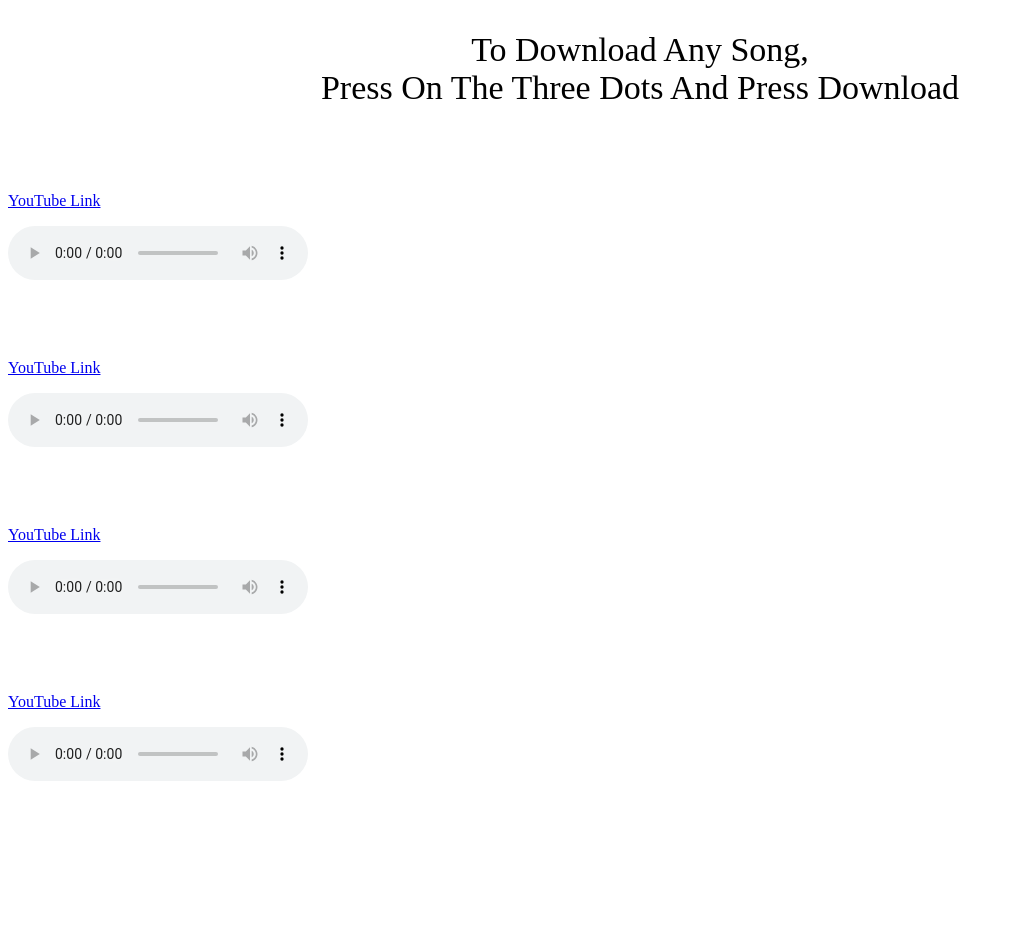
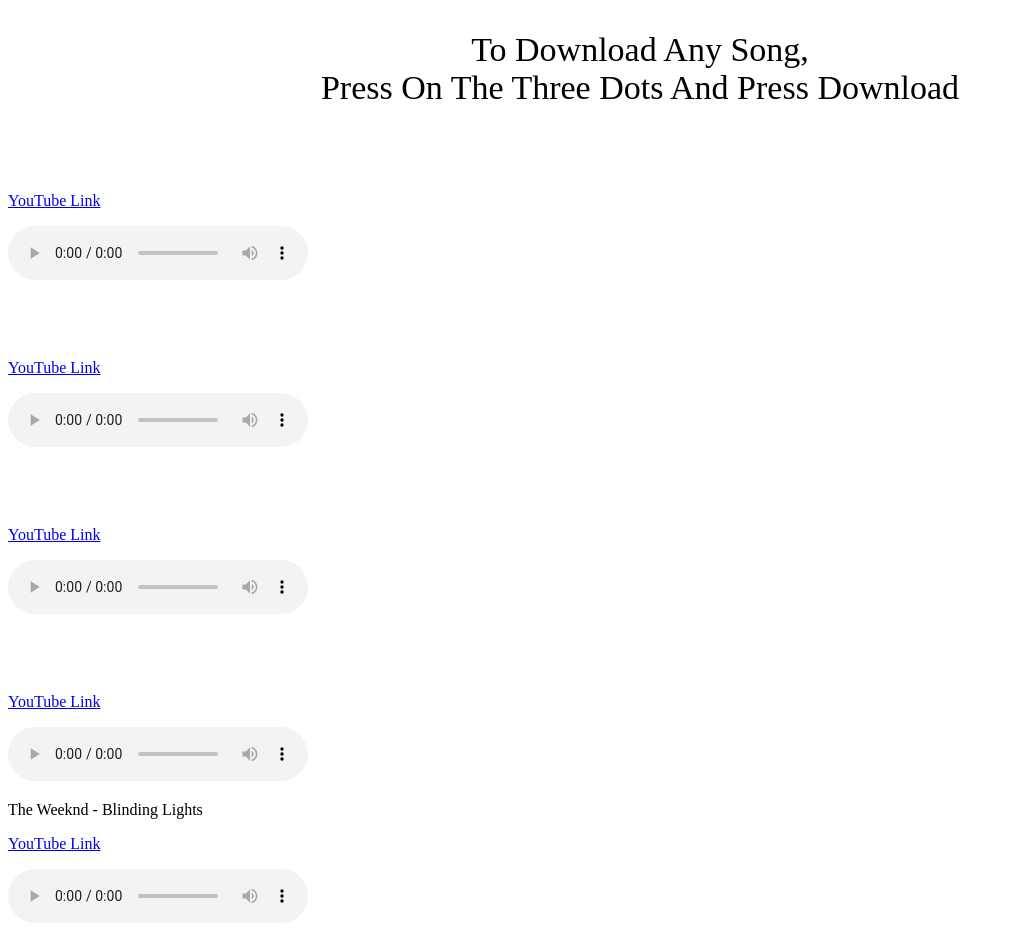
Before and after one commit to StuffDuffDev/actionsongs, a plain HTML site: page songs.html in a window 1280 px wide. Shown: the part 105-1040 px from the top of the page, without its empty margins (0-1012 px from the left). Before the commit the page ends 898 px from the top, so only its background shows below. Drawn offline with Linux system fonts and the light colour scheme.

Commit message:
Update songs.html

```diff
--- a/songs.html
+++ b/songs.html
@@ -42,5 +42,12 @@
         <source src="./assets/music/The Weeknd - Blinding Lights Lyrics.mp3" type="audio/mpeg">
         Your browser does not support the audio element.
         </audio>
+
+         <p class="locked-out">The Weeknd - Blinding Lights</p>
+        <p><a href="https://www.youtube.com/watch?v=Odq6cZulKA8">YouTube Link</a></p>
+        <audio class="locked-out-song" controls>
+        <source src="./assets/music/Locked Out Of Heaven - Bruno Mars Lyrics.mp3" type="audio/mpeg">
+        Your browser does not support the audio element.
+        </audio>
     </body>
 </html>
```
